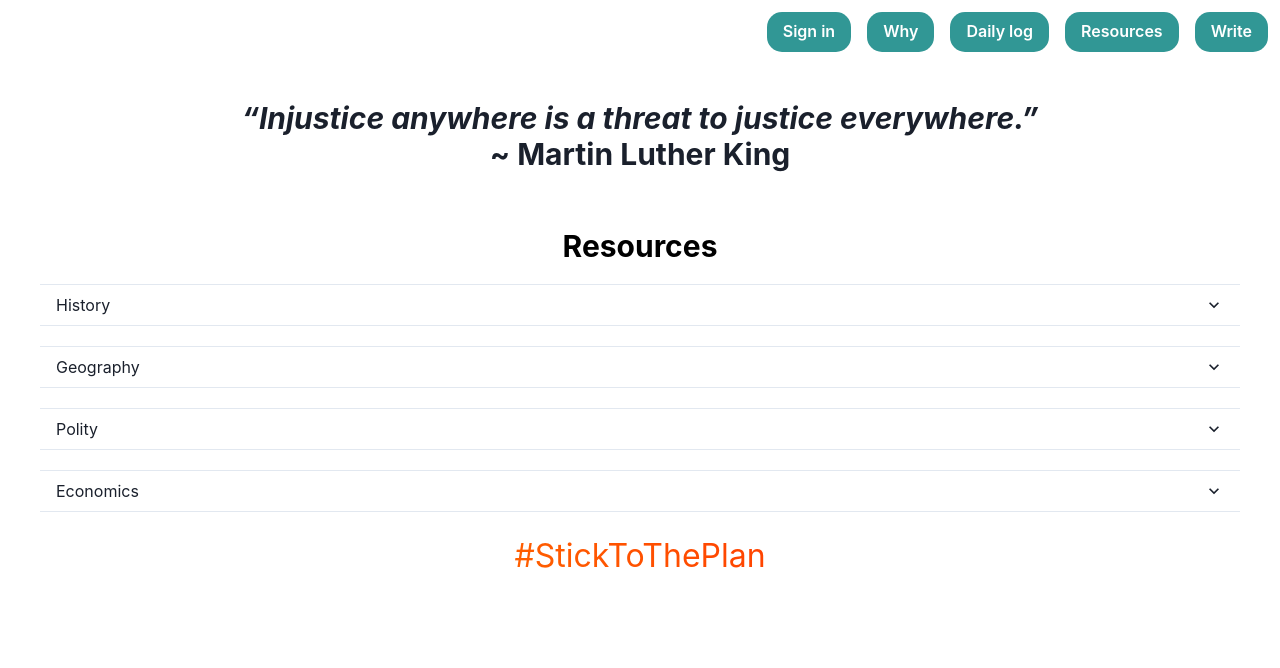
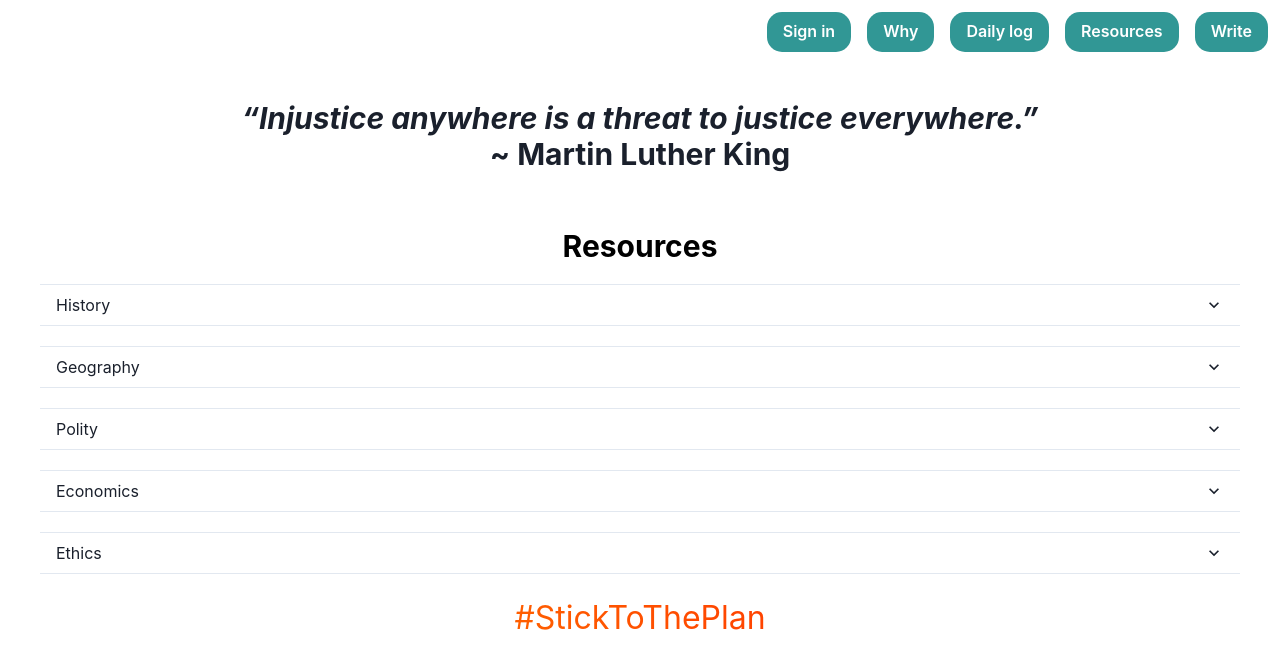
Before and after one commit to adharshchottu/upsc-logbook, a React (Create React App) app: page /resources in a window 1280 px wide. Shown: the top 668 px of the page. Built offline with nearby package versions, Linux system fonts and the light colour scheme; no server answers; the HTML template or start-up script is replaced by a standard one.

Commit message:
typo fix in resources

```diff
--- a/src/pages/Resources.js
+++ b/src/pages/Resources.js
@@ -69,7 +69,7 @@ const Resources = () => {
                         <AccordionPanel>
                             <OrderedList>
                                 <ListItem>PMF IAS</ListItem>
-                                <ListItem>Amen Sengupta</ListItem>
+                                <ListItem>Amit Sengupta</ListItem>
                             </OrderedList>
                         </AccordionPanel>
                     </AccordionItem>
@@ -118,6 +118,27 @@ const Resources = () => {
                     </AccordionItem>
                 </Accordion>
             </Box>
+            <Box m={5}>
+                <Accordion allowToggle>
+                    <AccordionItem>
+                        <h2>
+                            <AccordionButton _expanded={{ bg: 'LimeGreen', color: 'white' }}>
+                                <Box flex='1' textAlign='left'>
+                                    Ethics
+                                </Box>
+                                <AccordionIcon />
+                            </AccordionButton>
+                        </h2>
+                        <AccordionPanel>
+                            <OrderedList>
+                                <ListItem>Ethics, Integrity and Aptitude - Atul garg</ListItem>
+                                <ListItem>Case studies - Ethical dilemma of a civil servant</ListItem>
+                                <ListItem>Small things matter - Deepak Gupta</ListItem>
+                            </OrderedList>
+                        </AccordionPanel>
+                    </AccordionItem>
+                </Accordion>
+            </Box>
         </Box>
     </>
 }
```
